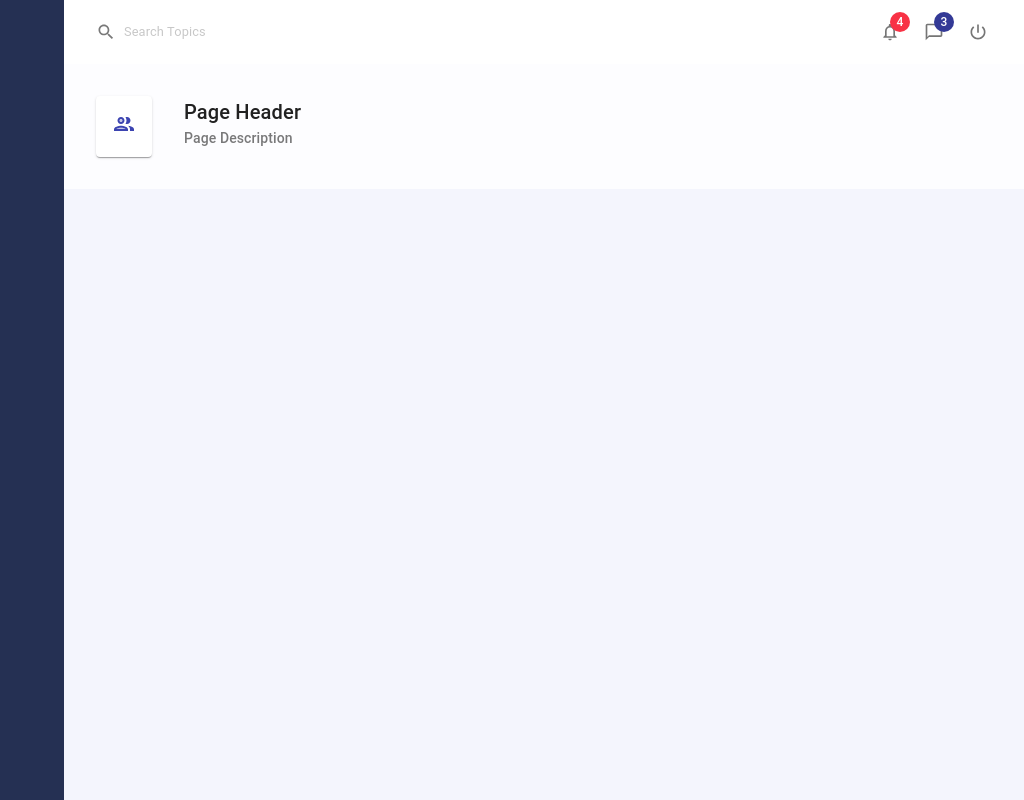
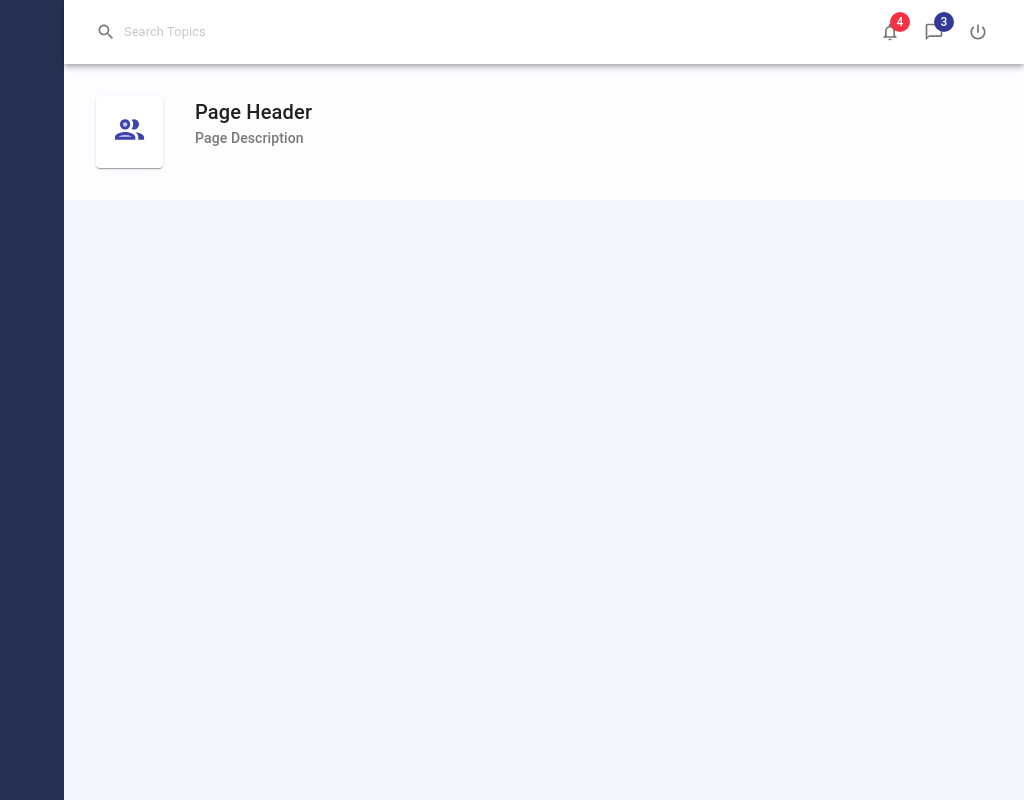
Before and after one commit to JLKP001/React-Material-UI-Complete-Tutorial, a React (Create React App) app in the folder material-ui-tutorial/: page / in a window 1280 px wide. Shown: the whole page, without its empty margins (256-1280 px from the left). Built offline with nearby package versions, Linux system fonts and the light colour scheme.

Commit message:
Set Z transform of Header to 0

```diff
--- a/material-ui-tutorial/src/App.js
+++ b/material-ui-tutorial/src/App.js
@@ -35,7 +35,7 @@ const App = () => {
         <PageHeader
           title="Page Header"
           subtitle="Page Description"
-          icon={<PeopleOutlineTwoToneIcon />}
+          icon={<PeopleOutlineTwoToneIcon fontSize="large" />}
         />
       </div>
       <CssBaseline />
--- a/material-ui-tutorial/src/components/Header.js
+++ b/material-ui-tutorial/src/components/Header.js
@@ -16,6 +16,7 @@ import SearchIcon from "@material-ui/icons/Search";
 const useStyles = makeStyles((theme) => ({
   root: {
     backgroundColor: "#fff",
+    transform: "translateZ(0)",
   },
   searchInput: {
     opacity: "0.6",
```
